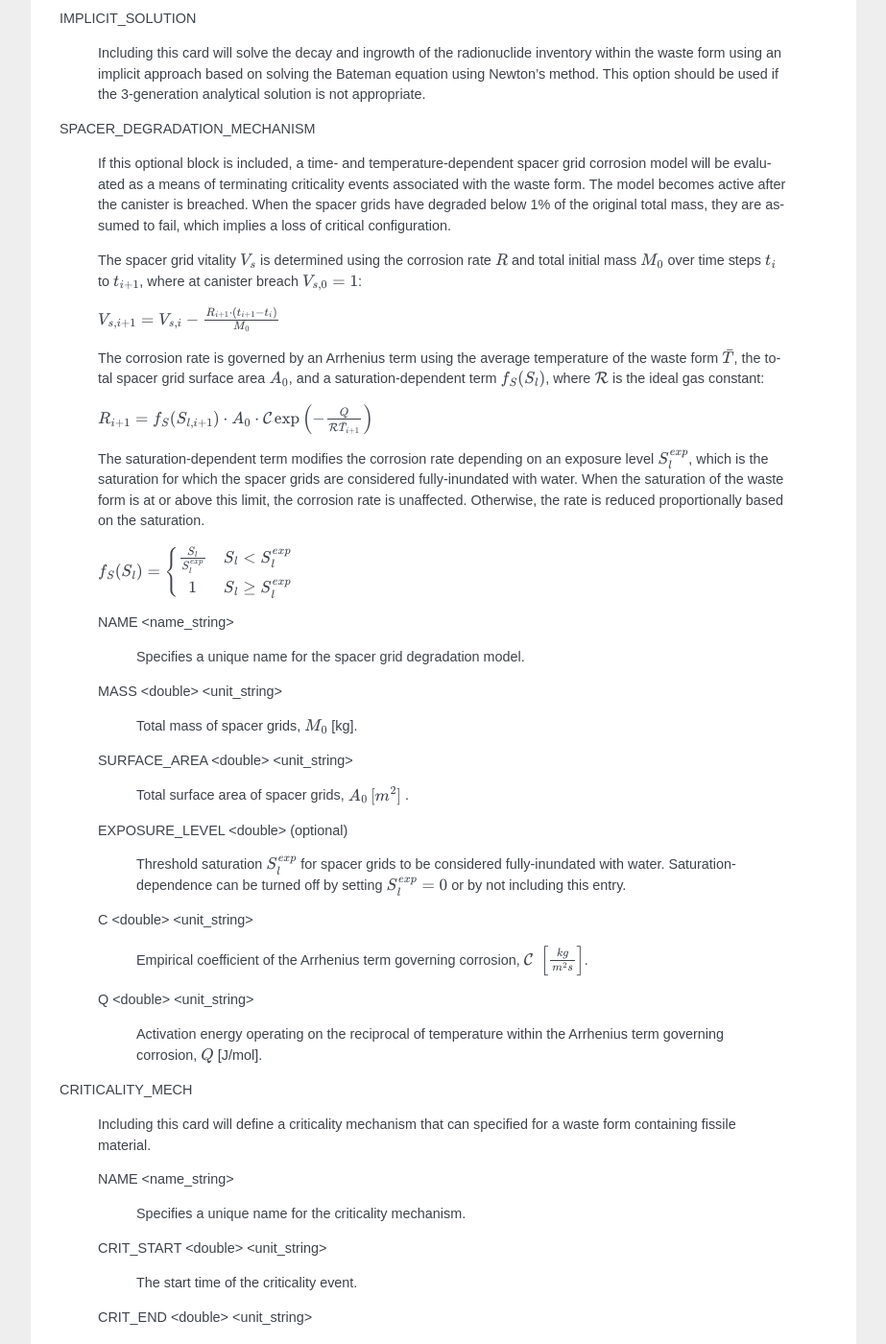
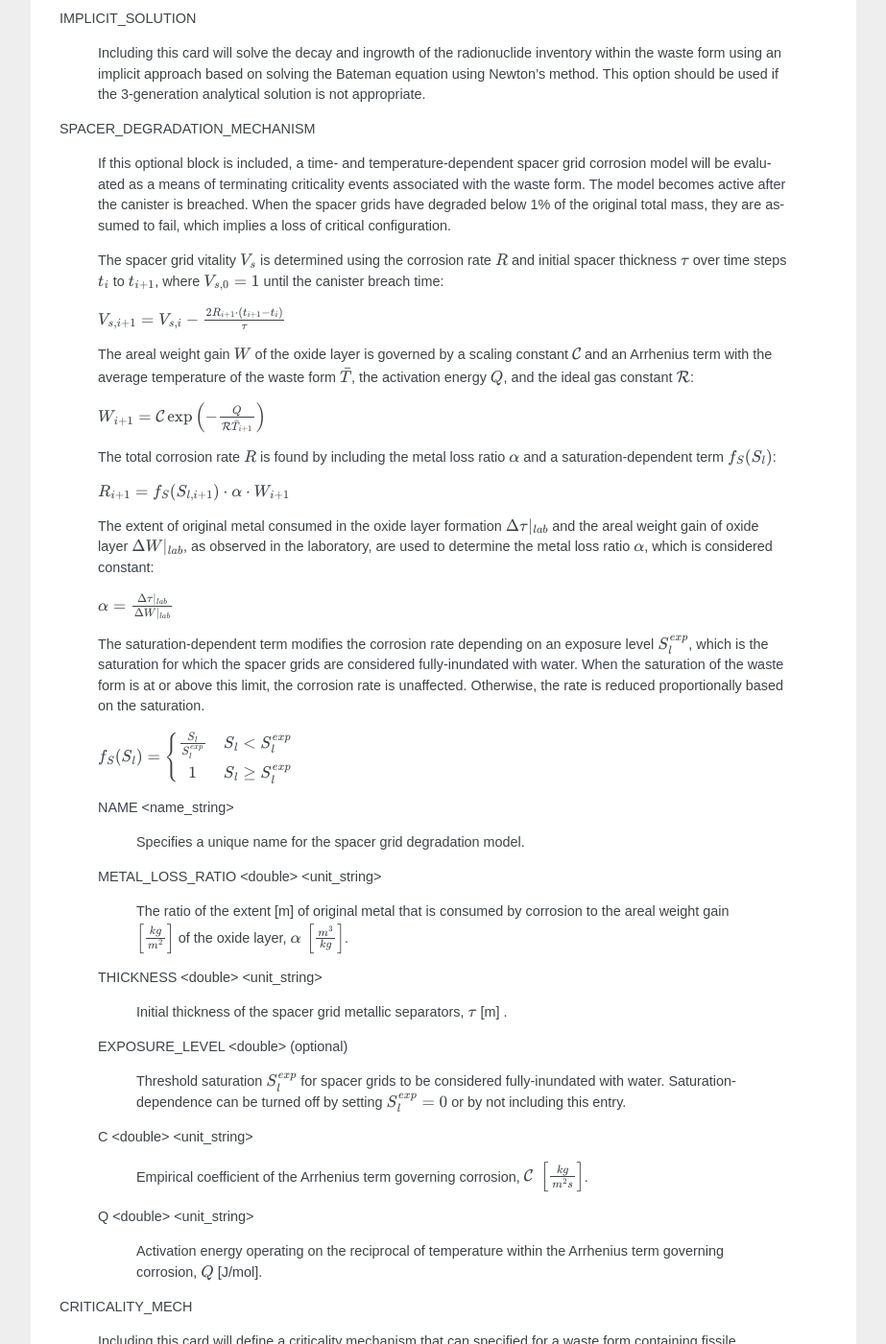
Before and after one commit to Miracloon/pflotran-documentation, a Sphinx documentation site: the page built from source/user_guide/cards/gdsa/waste_form_general_card.rst, in a window 1280 px wide and 1400 px high, scrolled down 11015 px. Shown: the whole window at 96% size, without its empty margins (318-1241 px from the left). Built offline with Sphinx 7.4.7, drawn with Linux system fonts in a browser that asks for light colours; some of the changed text lies outside the part shown.

Commit message:
GDSA-355: Update documentation for SPACER_DEGRADATION_MECHANISM for revised model.

```diff
--- a/source/user_guide/cards/gdsa/waste_form_general_card.rst
+++ b/source/user_guide/cards/gdsa/waste_form_general_card.rst
@@ -644,13 +644,21 @@ SPACER_DEGRADATION_MECHANISM
 
  If this optional block is included, a time- and temperature-dependent spacer grid corrosion model will be evaluated as a means of terminating criticality events associated with the waste form. The model becomes active after the canister is breached. When the spacer grids have degraded below 1% of the original total mass, they are assumed to fail, which implies a loss of critical configuration.
 
- The spacer grid vitality :math:`V_{s}` is determined using the corrosion rate :math:`R` and total initial mass :math:`M_{0}` over time steps :math:`t_{i}` to :math:`t_{i+1}`, where at canister breach :math:`V_{s,0}=1`:
+ The spacer grid vitality :math:`V_{s}` is determined using the corrosion rate :math:`R` and initial spacer thickness :math:`\tau` over time steps :math:`t_{i}` to :math:`t_{i+1}`, where :math:`V_{s,0}=1` until the canister breach time:
 
- :math:`V_{s,i+1}=V_{s,i}-\frac{R_{i+1}\cdot(t_{i+1}-t_{i})}{M_{0}}`
+ :math:`V_{s,i+1}=V_{s,i}-\frac{2R_{i+1}\cdot(t_{i+1}-t_{i})}{\tau}`
 
- The corrosion rate is governed by an Arrhenius term using the average temperature of the waste form :math:`\bar{T}`, the total spacer grid surface area :math:`A_{0}`, and a saturation-dependent term :math:`f_{S}(S_{l})`, where :math:`\mathcal{R}` is the ideal gas constant:
+ The areal weight gain :math:`W` of the oxide layer is governed by a scaling constant :math:`\mathcal{C}` and an Arrhenius term with the average temperature of the waste form :math:`\bar{T}`, the activation energy :math:`Q`, and the ideal gas constant :math:`\mathcal{R}`:
 
- :math:`R_{i+1}=f_{S}(S_{l,i+1})\cdot A_{0}\cdot\mathcal{C}\exp{\left(-\frac{Q}{\mathcal{R}\bar{T}_{i+1}}\right)}`
+ :math:`W_{i+1}=\mathcal{C}\exp{\left(-\frac{Q}{\mathcal{R}\bar{T}_{i+1}}\right)}`
+
+ The total corrosion rate :math:`R` is found by including the metal loss ratio :math:`\alpha` and a saturation-dependent term :math:`f_{S}(S_{l})`:
+
+ :math:`R_{i+1}=f_{S}(S_{l,i+1})\cdot \alpha\cdot W_{i+1}`
+
+ The extent of original metal consumed in the oxide layer formation :math:`\Delta\tau|_{lab}` and the areal weight gain of oxide layer :math:`\Delta W|_{lab}`, as observed in the laboratory, are used to determine the metal loss ratio :math:`\alpha`, which is considered constant:
+
+ :math:`\alpha=\frac{\Delta\tau|_{lab}}{\Delta W|_{lab}}`
 
  The saturation-dependent term modifies the corrosion rate depending on an exposure level :math:`S_{l}^{exp}`, which is the saturation for which the spacer grids are considered fully-inundated with water. When the saturation of the waste form is at or above this limit, the corrosion rate is unaffected. Otherwise, the rate is reduced proportionally based on the saturation.
 
@@ -663,13 +671,13 @@ SPACER_DEGRADATION_MECHANISM
 
   Specifies a unique name for the spacer grid degradation model.
 
- MASS <double> <unit_string>
+ METAL_LOSS_RATIO <double> <unit_string>
 
-  Total mass of spacer grids, :math:`M_{0}` [kg].
+  The ratio of the extent [m] of original metal that is consumed by corrosion to the areal weight gain :math:`\left[\frac{kg}{m^2}\right]` of the oxide layer, :math:`\alpha\,\left[\frac{m^{3}}{kg}\right]`.
 
- SURFACE_AREA <double> <unit_string>
+ THICKNESS <double> <unit_string>
 
-  Total surface area of spacer grids, :math:`A_{0}\,[m^{2}]` .
+  Initial thickness of the spacer grid metallic separators, :math:`\tau` [m] .
 
  EXPOSURE_LEVEL <double> (optional)
 
@@ -890,12 +898,12 @@ CRITICALITY_MECH
    /
 
    SPACER_DEGRADATION_MECHANISM
-     NAME           spc_01
-     MASS           1.67040d+05 g
-     SURFACE_AREA   2.37309d+04 dm^2
-     EXPOSURE_LEVEL 9.93317d-01
-     C              3.47000d+07  mg/s-dm^2
-     Q              2.26750d+04  cal/mol
+     NAME              spc_01
+     METAL_LOSS_RATIO  4.42953d-04  m^3/kg
+     THICKNESS         5.00000d-04  m
+     EXPOSURE_LEVEL    9.93317d-01
+     C                 3.47000d+07  mg/day-dm^2
+     Q                 2.26750d+04  cal/mol
    /
 
 
```
